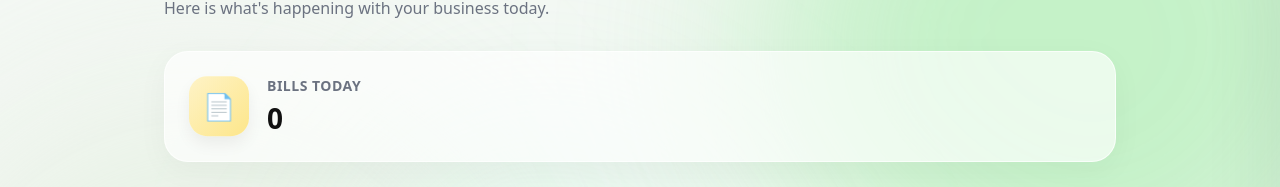
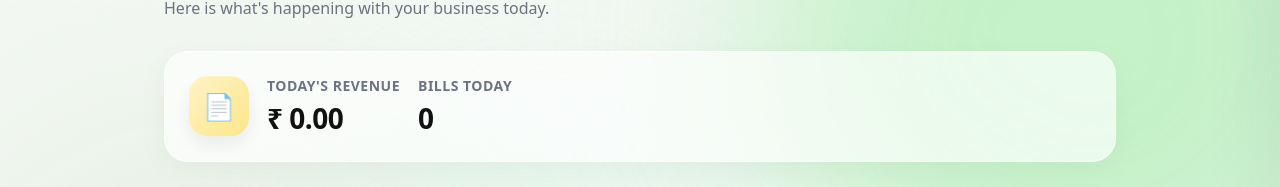
Before and after one commit to Sai-poornesh04/Vishnu-Marketing-Co., a React (Vite) app in the folder Frontend/: page /dashboard in a window 1280 px wide. Shown: the part 205-392 px from the top of the page. Built offline with nearby package versions, Linux system fonts and the light colour scheme; no server answers; sample sign-in values are in the browser's storage.

Commit message:
Readded Total Revenue

```diff
--- a/Frontend/src/components/Dashboard/Dashboard.jsx
+++ b/Frontend/src/components/Dashboard/Dashboard.jsx
@@ -110,6 +110,10 @@ function Dashboard() {
             <div className="card-glow"></div>
             <div className="stat-icon count levitate-delay">📄</div>
             <div className="stat-details">
+              <h3>Today's Revenue</h3>
+              <p className="stat-value">₹ {todaysRevenue.toLocaleString('en-IN', { minimumFractionDigits: 2, maximumFractionDigits: 2 })}</p>
+            </div>
+            <div className="stat-details">
               <h3>Bills Today</h3>
               <p className="stat-value">{todaysBills.length}</p>
             </div>
```
